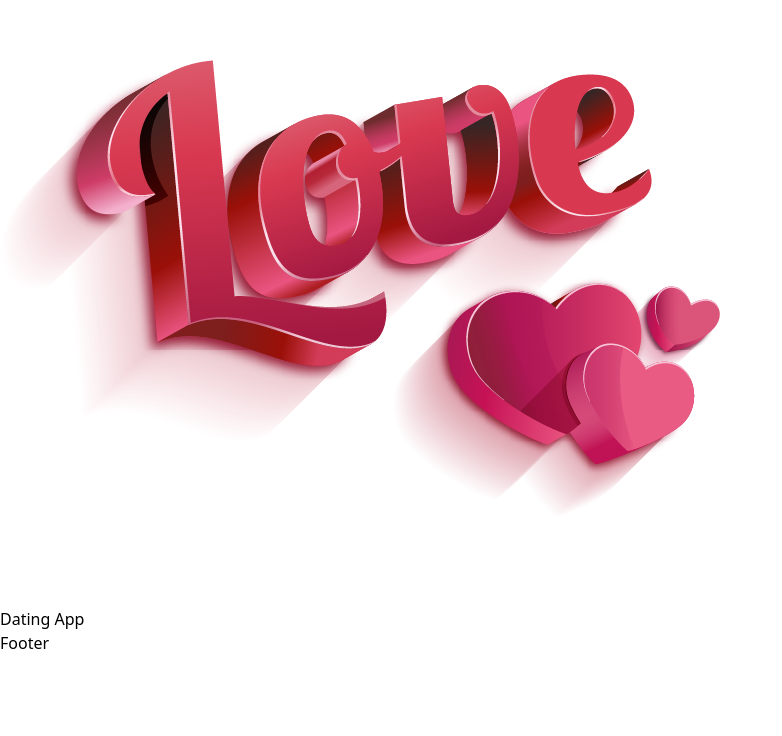
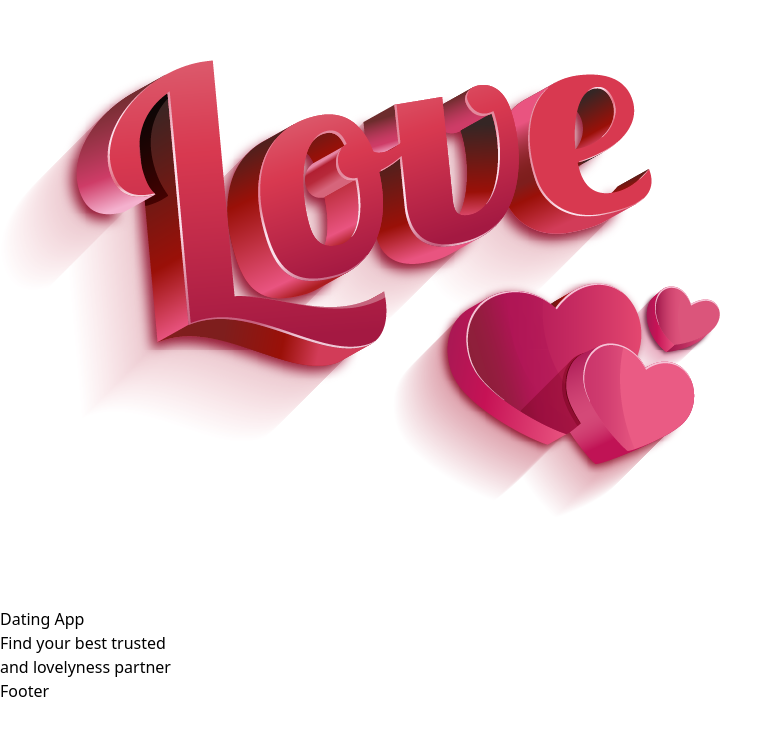
Before and after one commit to TeamProjectsReact/Dating-Aite, a React (Vite) app in the folder client/: page / in a window 1280 px wide. Shown: the top 736 px of the page, without its empty margins (0-782 px from the left). Built offline with nearby package versions, Linux system fonts and the light colour scheme.

Commit message:
Update HomePage.jsx
Co-Authored-By: JehanKandy  <jehankandy@gmail.com>
Co-Authored-By: Anupa Gamage <125038143+Anupa1998@users.noreply.github.com>

```diff
--- a/client/src/comportments/HomePage/HomePage.jsx
+++ b/client/src/comportments/HomePage/HomePage.jsx
@@ -6,14 +6,17 @@ import Navbar from './Navbar';
 const HomePage = () => {
     // https://wallpapercave.com/wp/dxK9FJ3.jpg
   return (
-    <div className='lg:py-[3%] py-12 lg:px-16 px-8 bg-[url(https://wallpapercave.com/wp/dxK9FJ3.jpg)] lg:h-[80vh] h-screen w-full lg:bg-center bg-right bg-cover lg:h-screen h-screen w-full'>
+    <div className="">
+      <div className='lg:py-[3%] py-12 lg:px-16 px-8 bg-[url(https://wallpapercave.com/wp/dxK9FJ3.jpg)] lg:h-[80vh] h-screen w-full lg:bg-center bg-right bg-cover lg:h-screen h-screen w-full'>
         <Navbar />
         <div className="">
-
+            <h1 className="lg:mx-16 mx-0 text-white text-5xl">Find your <span className='text-pink-500'>best trusted</span> <br /> and <span className='text-pink-500'>lovelyness</span> partner</h1>
         </div>
 
 
-        <Footer />
+
+      </div>
+      <Footer />
     </div>
   )
 }
```
